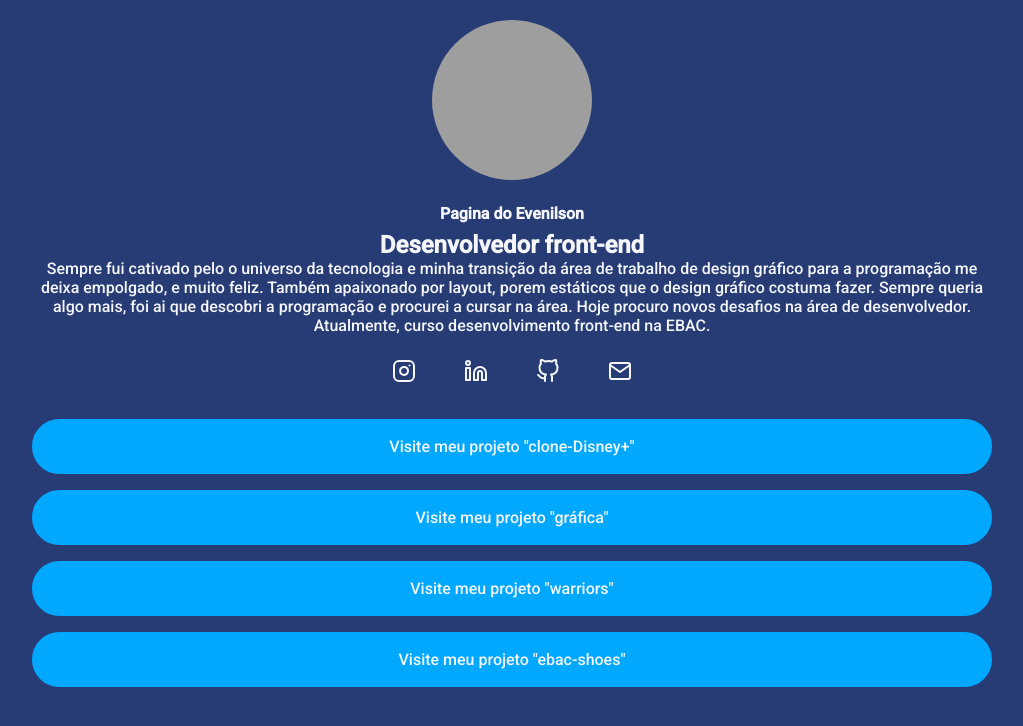
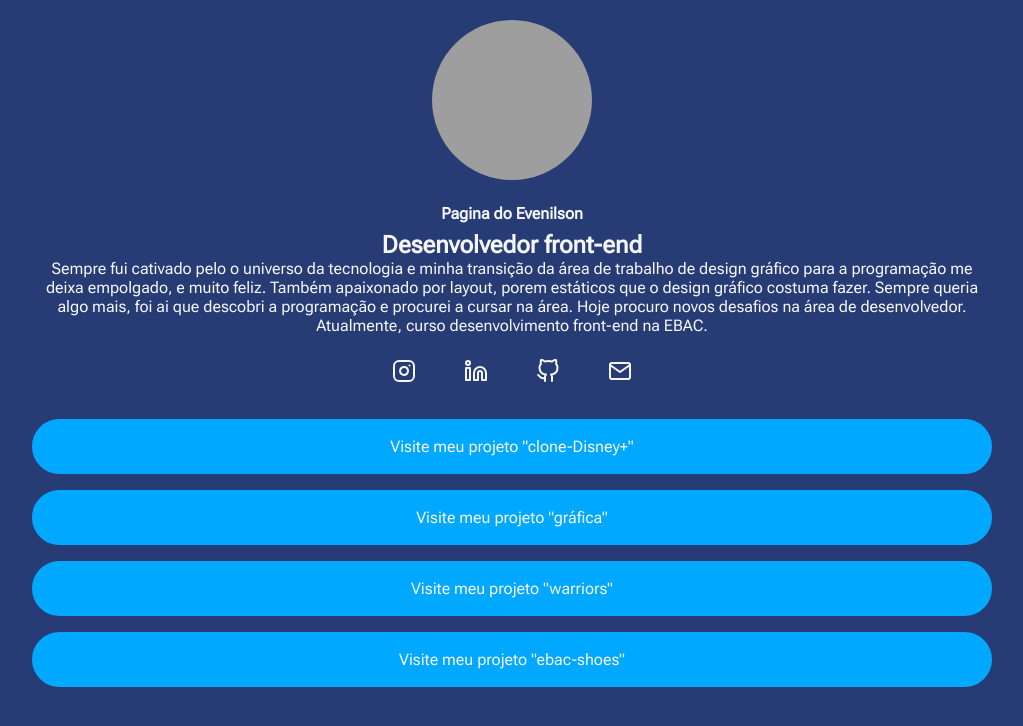
Before and after one commit to evenilsonguerreiro/less, a website: page index.html in a window 1280 px wide. Shown: the whole page, without its empty margins (128-1151 px from the left). Drawn offline with Linux system fonts and the light colour scheme; grey boxes are pictures that could not be loaded.

Commit message:
ajustes finais

```diff
--- a/index.html
+++ b/index.html
@@ -7,7 +7,10 @@
     <link rel="stylesheet" href="./build/styles/main.css">
     <link rel="preconnect" href="https://fonts.googleapis.com">
     <link rel="preconnect" href="https://fonts.gstatic.com" crossorigin>
-    <link href="https://fonts.googleapis.com/css2?family=Bebas+Neue&family=Bungee&family=Montserrat:wght@200&family=Open+Sans:ital@0;1&family=Oswald:wght@400;700&family=Pacifico&family=Roboto+Flex:opsz@8..144&family=Roboto:ital,wght@0,300;0,500;1,300;1,400&family=Sriracha&display=swap" rel="stylesheet">
+    <link href="https://fonts.googleapis.com/css2?family=Bebas+Neue&family=Bungee&family=Montserrat:wght@200&family=Open+Sans:ital@0;1&family=Oswald:wght@400;700&family=Pacifico&family=Roboto+Flex:opsz@8..144&family=Roboto:ital,wght@0,300;0,400;0,500;1,300;1,400&family=Sriracha&display=swap" rel="stylesheet">
+
+
+
 </head>
 <body>
     <div class="container">
--- a/src/styles/main.less
+++ b/src/styles/main.less
@@ -11,7 +11,7 @@
     margin: 0;
     padding: 0;
     box-sizing: border-box;
-    font-family: 'Roboto', sans-serif;
+    font-family: 'Roboto Flex', sans-serif;
 }
 
 
```
Also changed, not shown: build/styles/main.css.
